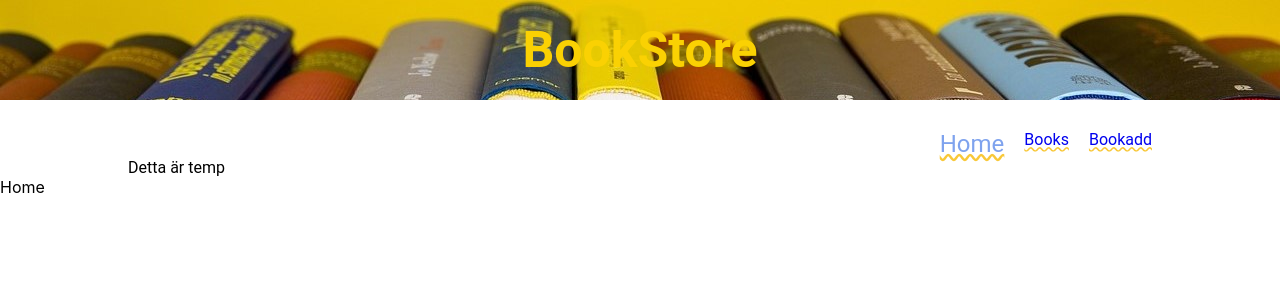
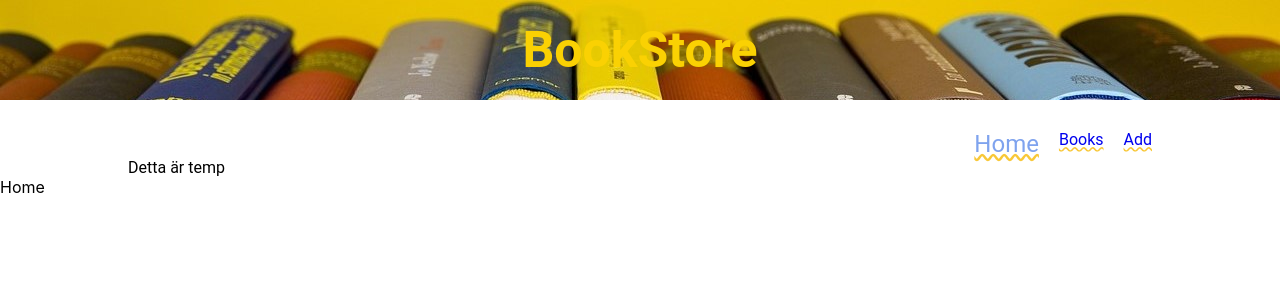
Before and after one commit to pernillamoreno/BookStore, a React (Create React App) app: page / in a window 1280 px wide. Shown: the top 300 px of the page. Built offline with nearby package versions, Linux system fonts and the light colour scheme.

Commit message:
clean up SiteNav

```diff
--- a/src/app/module/SiteNav.tsx
+++ b/src/app/module/SiteNav.tsx
@@ -1,27 +1,65 @@
 import { NavLink } from "react-router-dom";
 import Style from "./SiteNavStyle.module.css";
 
+/*new cleaner code does quit the same as the code below*/
 const SiteLayout = () => {
+  const navLinks = [
+    {
+      id: "Home",
+      to: "/",
+      value: "Home",
+    },
+    {
+      id: "Books",
+      to: "/List",
+      value: "Books",
+    },
+    {
+      id: "Add",
+      to: "/Add",
+      value: "Add",
+    },
+  ];
   return (
     <nav className={Style.container}>
-      <NavLink to="/">Home</NavLink>
-      <NavLink to="/List">Books</NavLink>
-      <NavLink to="/add">Bookadd</NavLink>
+      {navLinks.map((link) => {
+        return (
+          <NavLink
+            key={link.id}
+            to={link.to}
+            end
+            className={({ isActive }) => (isActive ? Style.active : undefined)}
+          >
+            {link.value}
+          </NavLink>
+        );
+      })}
     </nav>
   );
+
+  /* return (
+    <nav className={Style.container}>
+      {/*when the link isActive it will do css changes */
+  /*} <NavLink
+        to="/"
+        end
+        className={({ isActive }) => (isActive ? Style.active : undefined)}
+      >
+        Home
+      </NavLink>
+      <NavLink
+        to="/List"
+        className={({ isActive }) => (isActive ? Style.active : undefined)}
+      >
+        Books
+      </NavLink>
+      <NavLink
+        to="/add"
+        className={({ isActive }) => (isActive ? Style.active : undefined)}
+      >
+        Bookadd
+      </NavLink>
+ </nav>
+ );*/
 };
 export default SiteLayout;
-
-/*<nav
-  style={{
-    width: 200,
-    display: "flex",
-    justifyContent: "space-evenly",
-  }}
->
-  <NavLink to="/" end>
-    Home
-  </NavLink>
-  <NavLink to="/list">Books</NavLink>
-  <NavLink to="/add">Bookadd</NavLink>
-</nav>;*/
```
